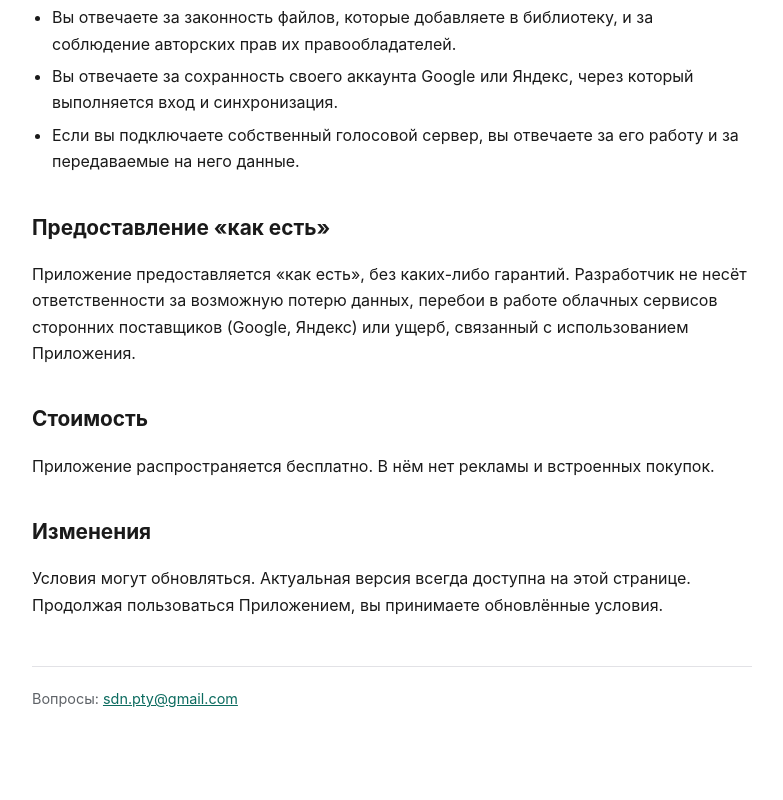
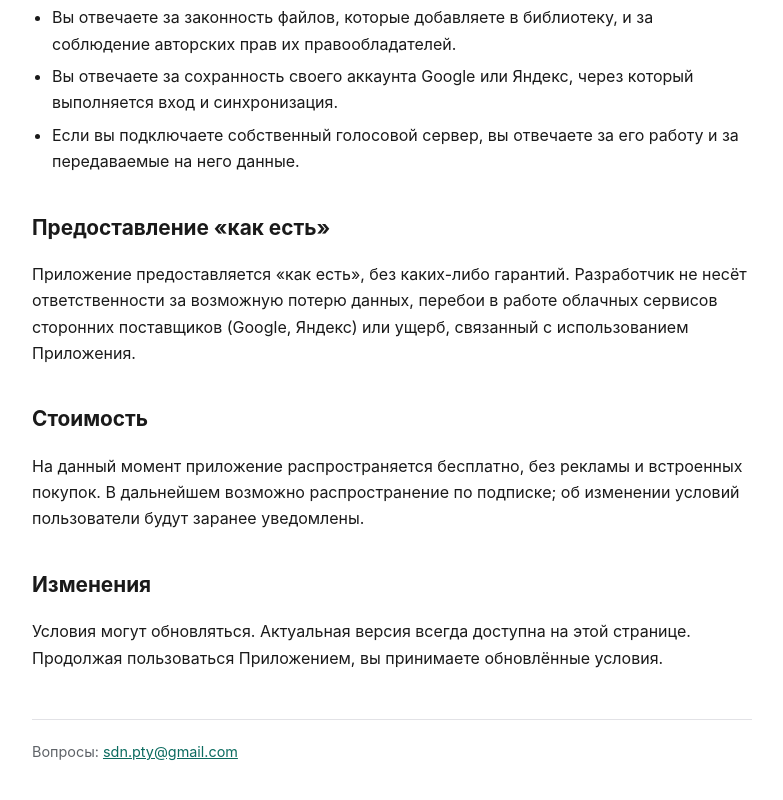
Before and after one commit to sdn-reciter/reciter-releases, a plain HTML site: page terms.html in a window 1280 px wide. Shown: the part 514-1314 px from the top of the page, without its empty margins (248-1031 px from the left). Before the commit the page ends 1289 px from the top, so only its background shows below. Drawn offline with Linux system fonts and the light colour scheme.

Commit message:
update terms

```diff
--- a/terms.html
+++ b/terms.html
@@ -53,7 +53,9 @@
      использованием Приложения.</p>
 
   <h2>Стоимость</h2>
-  <p>Приложение распространяется бесплатно. В нём нет рекламы и встроенных покупок.</p>
+  <p>На данный момент приложение распространяется бесплатно, без рекламы и встроенных
+     покупок. В дальнейшем возможно распространение по подписке; об изменении условий
+     пользователи будут заранее уведомлены.</p>
 
   <h2>Изменения</h2>
   <p>Условия могут обновляться. Актуальная версия всегда доступна на этой странице.
```
